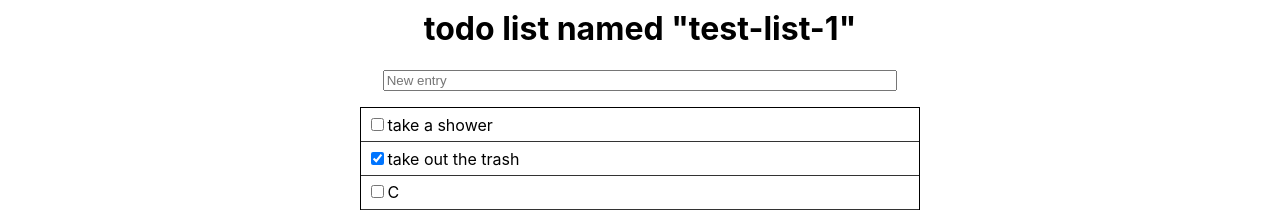
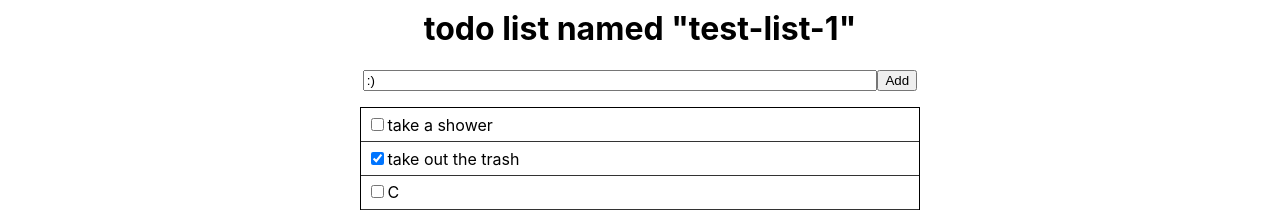
Before and after one commit to emptydiagram/react-ts-todo, a React (Create React App) app: page / in a window 1280 px wide. Shown: the part 269-481 px from the top of the page. Built offline with nearby package versions, Linux system fonts and the light colour scheme; the HTML template or start-up script is replaced by a standard one.

Commit message:
Split TodoState, TodoProps. Implement adding new entries

```diff
--- a/src/App.tsx
+++ b/src/App.tsx
@@ -1,20 +1,50 @@
-import React from 'react';
+import React, { ChangeEvent } from 'react';
 import './App.css';
 import Clock from './Clock';
 import TodoList from './TodoList';
-// TODO: not sure how to export default TodoProps. it doesnt work?
-import { TodoProps } from './TodoProps';
+
+interface TodoState {
+    name: string,
+    items: string[],
+    completed: boolean[],
+    newEntryText: string,
+}
 
 //const App: React.FC = () => {
-class App extends React.Component<{}, TodoProps> {
+class App extends React.Component<{}, TodoState> {
   constructor(props: {}) {
     super(props);
+
     this.state = {
       name: "test-list-1",
       items: ["take a shower", "take out the trash", "C"],
       completed: [false, true, false],
+      newEntryText: ":)",
     }
+
+    this.handleAddNewEntry = this.handleAddNewEntry.bind(this);
+    this.handleNewEntryTextChange = this.handleNewEntryTextChange.bind(this);
   }
+
+  handleNewEntryTextChange(e: ChangeEvent<HTMLInputElement>) {
+    this.setState({newEntryText: e.target.value});
+  }
+
+  handleAddNewEntry() {
+    this.setState((state, props) => ({
+      items: state.items.concat(state.newEntryText),
+      completed: this.state.completed.concat(false),
+      newEntryText: '',
+    }));
+  }
+
+  handleToggleCompleted(i: any) {
+    // TODO
+    this.setState((state, props) => ({
+        items: this.state.items
+      }));
+  }
+
   render() {
     return (
       <div className="App">
@@ -32,6 +62,9 @@ class App extends React.Component<{}, TodoProps> {
             name={this.state.name}
             items={this.state.items}
             completed={this.state.completed}
+            newEntryText={this.state.newEntryText}
+            handleAddNewEntry={this.handleAddNewEntry}
+            handleNewEntryTextChange={this.handleNewEntryTextChange}
           />
         </div>
       </div>
--- a/src/TodoList.tsx
+++ b/src/TodoList.tsx
@@ -1,6 +1,14 @@
-import React, { Component } from 'react';
+import React, { Component, ChangeEvent } from 'react';
 import './TodoList.css';
-import { TodoProps } from './TodoProps';
+
+type TodoProps = {
+    name: string,
+    items: string[],
+    completed: boolean[],
+    newEntryText: string,
+    handleAddNewEntry: () => void,
+    handleNewEntryTextChange: (e: ChangeEvent<HTMLInputElement>) => void,
+}
 
 class TodoItem extends Component<{ item: string, completed: boolean }, {}> {
     render() {
@@ -28,7 +36,10 @@ export default class TodoList extends Component<TodoProps, {}> {
         return <div id="todoList">
             <h1>todo list named "{this.props.name}"</h1>
             <div id="listContainer">
-                <input id="newEntryInput" type="text" placeholder="New entry" />
+                <input id="newEntryInput" type="text" placeholder="New entry"
+                    value={this.props.newEntryText}
+                    onChange={this.props.handleNewEntryTextChange}/>
+                <button onClick={this.props.handleAddNewEntry}>Add</button>
                 <ul>
                     {listItems}
                 </ul>
--- a/src/TodoProps.ts
+++ /dev/null
@@ -1,5 +0,0 @@
-export type TodoProps = {
-    name: string,
-    items: string[],
-    completed: boolean[],
-}
```
